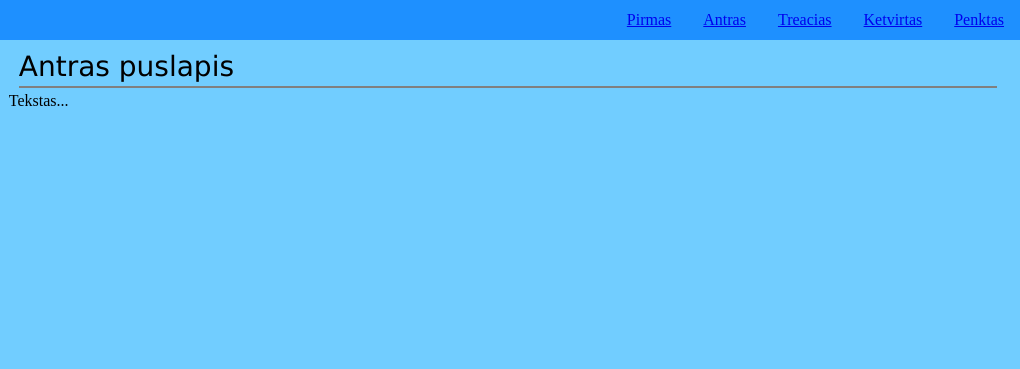
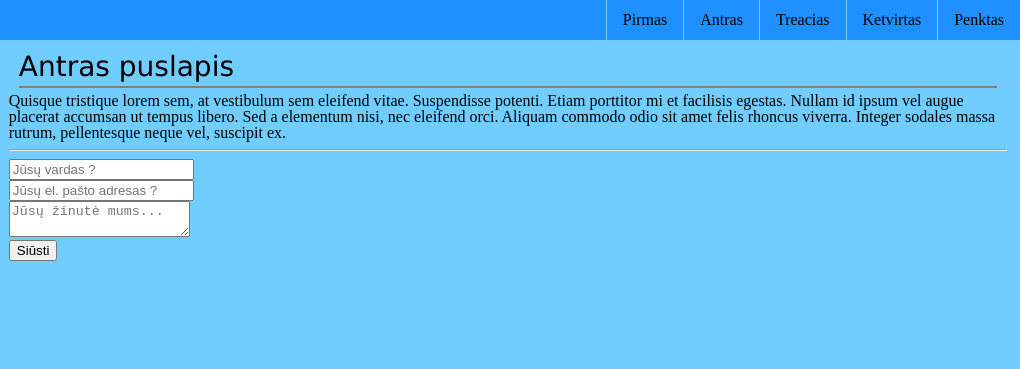
Before and after one commit to kaunas-coding-school/KCS7V, a plain HTML site: page antras.html in a window 1280 px wide. Shown: the top 369 px of the page, 260-1280 px from the left. Drawn offline with Linux system fonts and the light colour scheme.

Commit message:
4 Paskaita

```diff
--- a/antras.html
+++ b/antras.html
@@ -38,7 +38,16 @@
     </div>
     <div class="dsonas">
         <h1>Antras puslapis</h1>
-        <p>Tekstas...</p>
+        <p>
+            Quisque tristique lorem sem, at vestibulum sem eleifend vitae. Suspendisse potenti. Etiam porttitor mi et facilisis egestas. Nullam id ipsum vel augue placerat accumsan ut tempus libero. Sed a elementum nisi, nec eleifend orci. Aliquam commodo odio sit amet felis rhoncus viverra. Integer sodales massa rutrum, pellentesque neque vel, suscipit ex.
+        </p>
+        <hr/>
+        <form action="submit.php" method="post">
+            <input name="vardas" type="text" placeholder="Jūsų vardas ?" /><br/>
+            <input name="pastas" type="email" placeholder="Jūsų el. pašto adresas ?" /><br/>
+            <textarea name="zinute" placeholder="Jūsų žinutė mums..."></textarea><br/>
+            <input type="submit" value="Siūsti" />
+        </form>
     </div>
 </div>
 <hr/>
--- a/css/main.css
+++ b/css/main.css
@@ -32,10 +32,13 @@ html, .header, .footer {
 }
 .menu li {
     float: left;
+    border-left: 1px solid #71cdff;
 }
 .menu li a {
     display: block;
     padding: 12px 16px;
+    text-decoration: none;
+    color:black;
 }
 
 .content {
@@ -78,20 +81,17 @@ html, .header, .footer {
 
 @keyframes animacija {
     0% {
-        background-color: #1e90ff
+        background-color: #1e90ff;
     }
-    50% {
-        background-color: #ff1224
-    }
-
     100% {
-        background-color: #1e90ff
+        background-color: #71cdff;
     }
 }
 
 .menu li:hover {
     animation-name: animacija;
     animation-duration: 1s;
+    background-color: #71cdff;
 }
 .img_thumbnail {
     background-color: white;
```
Also changed, not shown: 1 other file.
